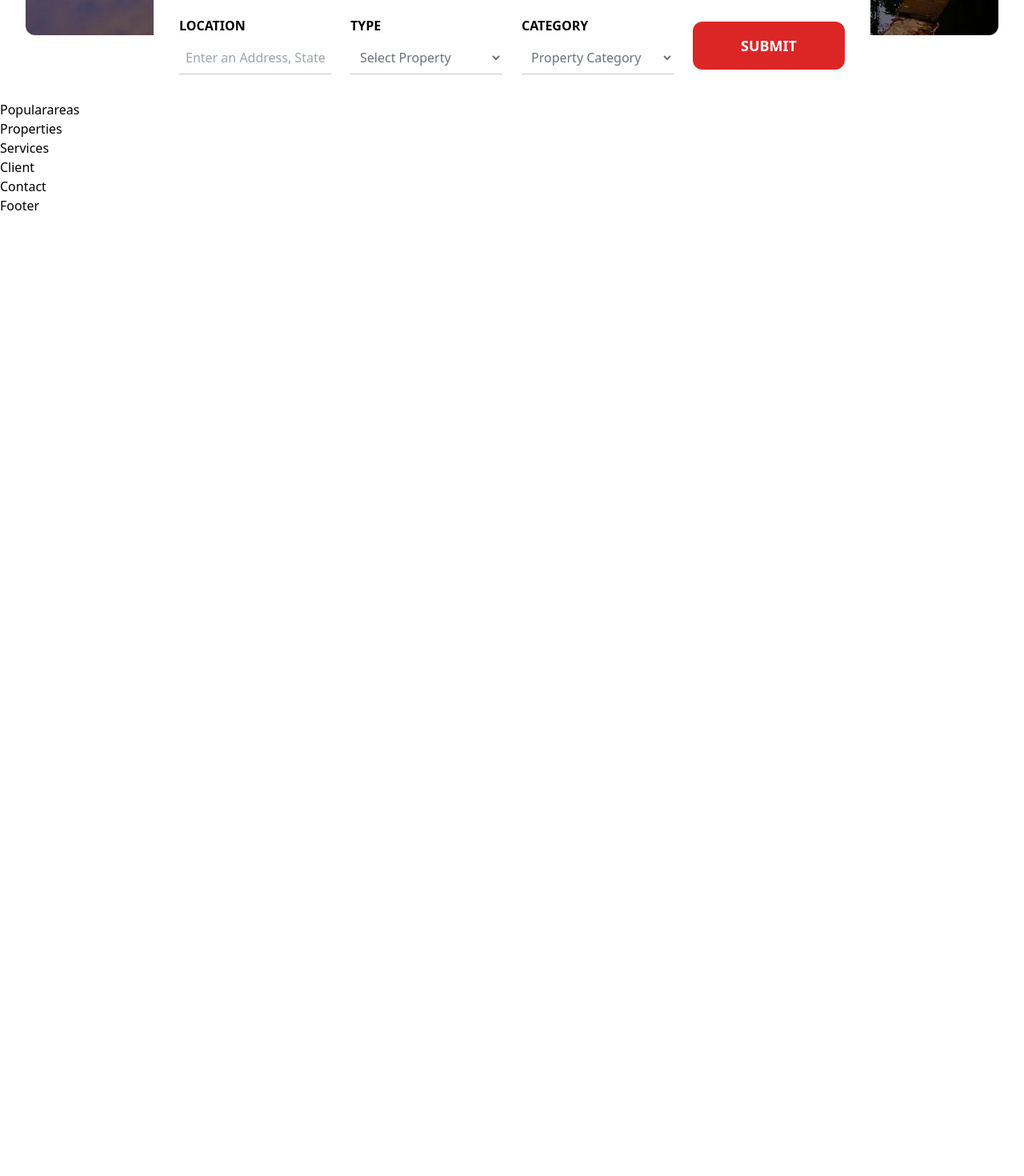
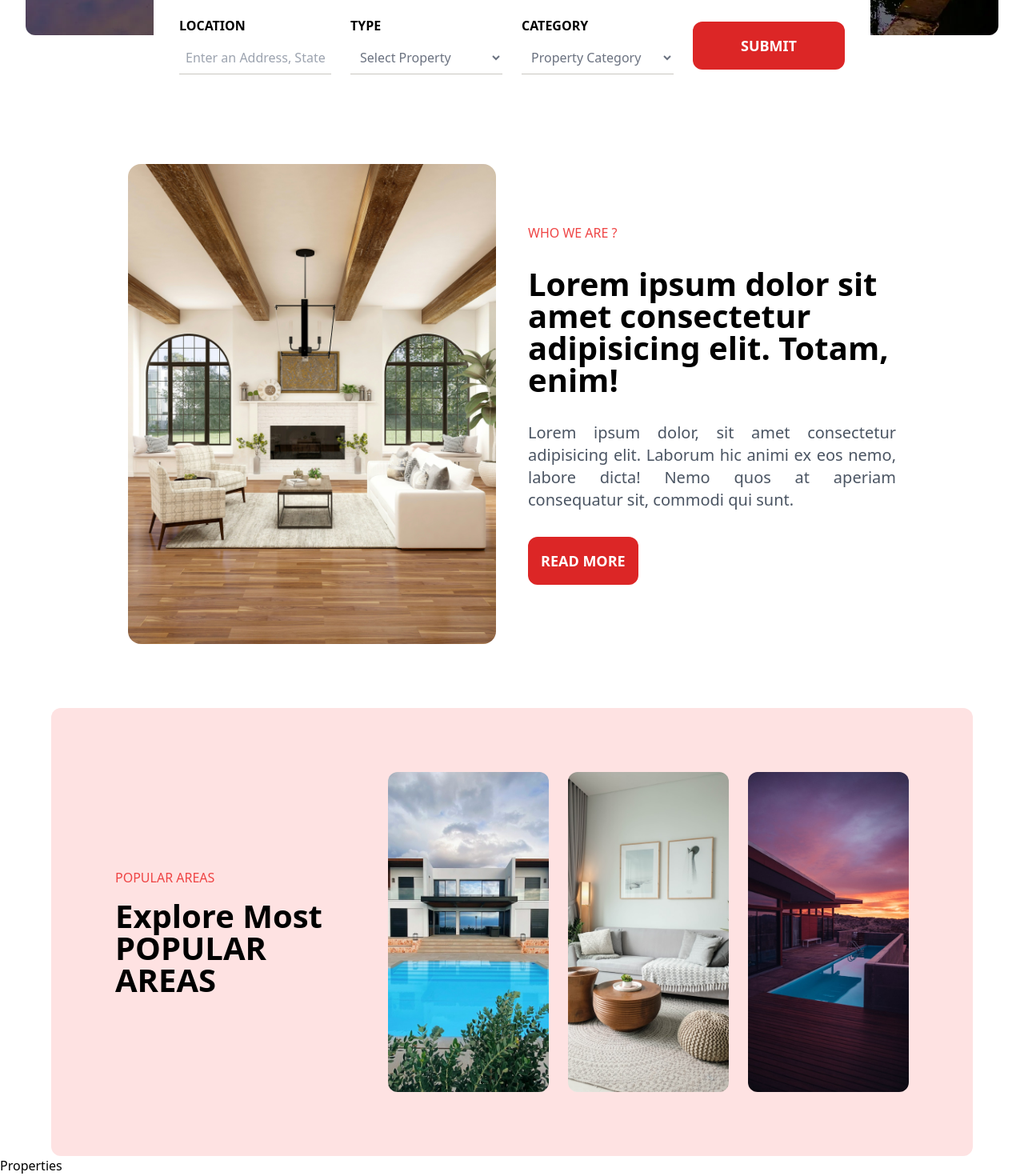
Before and after one commit to mayur-keshari/Real-Estate-Website, a React (Vite) app: page / in a window 1280 px wide. Shown: the part 580-2050 px from the top of the page at 80% size. Before the commit the page ends 849 px from the top, so only its background shows below. Built offline with nearby package versions, Linux system fonts and the light colour scheme.

Commit message:
add about and popularareas

```diff
--- a/src/sections/About.jsx
+++ b/src/sections/About.jsx
@@ -1,14 +1,41 @@
-import React from 'react'
+import React, { useEffect } from 'react'
 import aboutimg from '../assets/Images/about.jpg'
-import {  useDarkMode } from '../Components/DarkModeContext'
+import { useDarkMode } from '../Components/DarkModeContext'
 import Aos from 'aos'
 import 'aos/dist/aos.css'
 
 const About = () => {
-
+  useEffect(() => {
+    Aos.init({
+      offset: 200,
+      duration: 800,
+      easing: 'ease-in-sine',
+      delay: 100,
+    })
+  }, [])
+  const { darkMode, toggleDarkMode } = useDarkMode();
   return (
     <>
+      <section id="about" className={`${darkMode ? 'dark bg-black' : 'light bg-white'} w-full m-auto lg:px-40 px-10
+       py-20 grid lg:grid-cols-2 grid-cols-1 justify-center items-center gap-10`}>
+        <div>
+          <img data-aos="zoom-in" src={aboutimg} alt="about-img" className='rounded-2xl lg:w-[500px] lg:h-[600px]' />
+        </div>
 
+        <div className='flex flex-col justify-center items-start gap-8'>
+             <h1 data-aos="zoom-in" className='text-red-500 dark:text-white font-medium'>WHO WE ARE ?</h1>
+             <h1 data-aos="zoom-in" data-aos-delay="200" className='text-black text-[40px] font-semibold leading-10 dark:text-white'>
+              Lorem ipsum dolor sit amet consectetur adipisicing elit. Totam, enim!</h1>
+
+             <p data-aos="zoom-in" data-aos-delay="400" className='text-xl text-gray-600 dark:text-white text-justify'>
+              Lorem ipsum dolor, sit amet consectetur adipisicing elit. Laborum hic animi ex eos nemo, labore dicta!
+               Nemo quos at aperiam consequatur sit, commodi qui sunt.</p>
+
+            <button data-aos="zoom-in" data-aos-delay="600" className='bg-red-600 dark:bg-red-700 hover:bg-black dark:hover:bg-white
+             dark:hover:text-black text-lg p-4 text-white font-semibold rounded-xl
+             cursor-pointer transform hover:scale-105 transition-transform-duration-300'>READ MORE</button>
+        </div>
+      </section>
     </>
   )
 }
--- a/src/sections/Popularareas.jsx
+++ b/src/sections/Popularareas.jsx
@@ -1,8 +1,42 @@
-import React from 'react'
+import React, { useEffect } from 'react'
+import { useDarkMode } from '../Components/DarkModeContext'
+import area1 from '../assets/Images/area1.jpg'
+import area2 from '../assets/Images/area2.jpg'
+import area3 from '../assets/Images/area3.jpg'
+import Aos from 'aos'
+import 'aos/dist/aos.css'
 
 const Popularareas = () => {
+  useEffect(() => {
+    Aos.init({
+      offset: 200,
+      duration: 800,
+      easing: 'ease-in-sine',
+      delay: 100,
+    });
+  }, [])
+
+  const { darkMode, toggleDarkMode } = useDarkMode();
   return (
-    <div>Popularareas</div>
+    <>
+      <div className={`${darkMode ? 'dark bg-black' : 'light bg-transparent'}`}>
+        <section className={`${darkMode ? 'dark bg-gray-800' : 'light bg-red-100'} lg:w-[90%]
+       w-full h-fit bg-cover bg-center m-auto rounded-xl flex justify-center flex-col items-center lg:px-20 px-6 py-20 gap-20`}>
+          <div id="top" className='w-full grid lg:grid-cols-3 grid-cols-1 justify-center items-center gap-8'>
+            <div>
+              <h1 data-aos="zoom-in" className='text-red-500 dark:text-white font-medium'>POPULAR AREAS</h1>
+              <h1 data-aos="zoom-in" className='text-black text-[40px] font-semibold leading-10 mt-4 dark:text-white'>Explore Most <br></br>POPULAR AREAS</h1>
+            </div>
+
+            <div className='grid lg:grid-cols-3 col-span-2 grid-cols-1 justify-center items-center gap-6'>
+                 <div data-aos="zoom-in" data-aos-delay="400" style={{backgroundImage:`url(${area1})`}} className='h-[400px] bg-cover bg-center rounded-xl'></div>
+                 <div data-aos="zoom-in" data-aos-delay="600" style={{backgroundImage:`url(${area2})`}} className='h-[400px] bg-cover bg-center rounded-xl'></div>
+                 <div data-aos="zoom-in" data-aos-delay="800" style={{backgroundImage:`url(${area3})`}} className='h-[400px] bg-cover bg-center rounded-xl'></div>
+            </div>
+          </div>
+        </section>
+      </div>
+    </>
   )
 }
 
```
